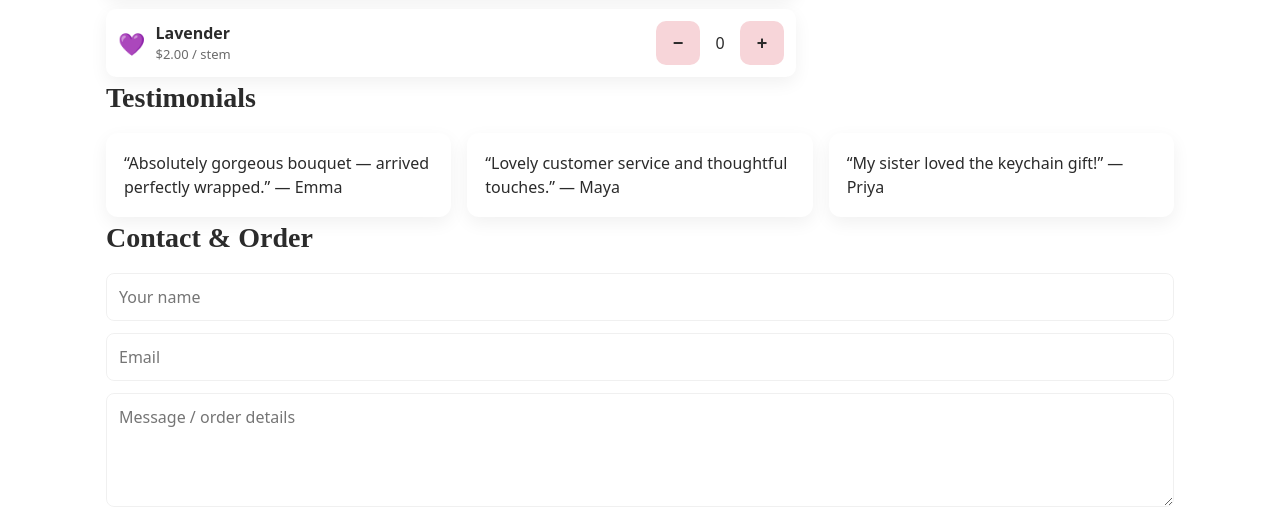
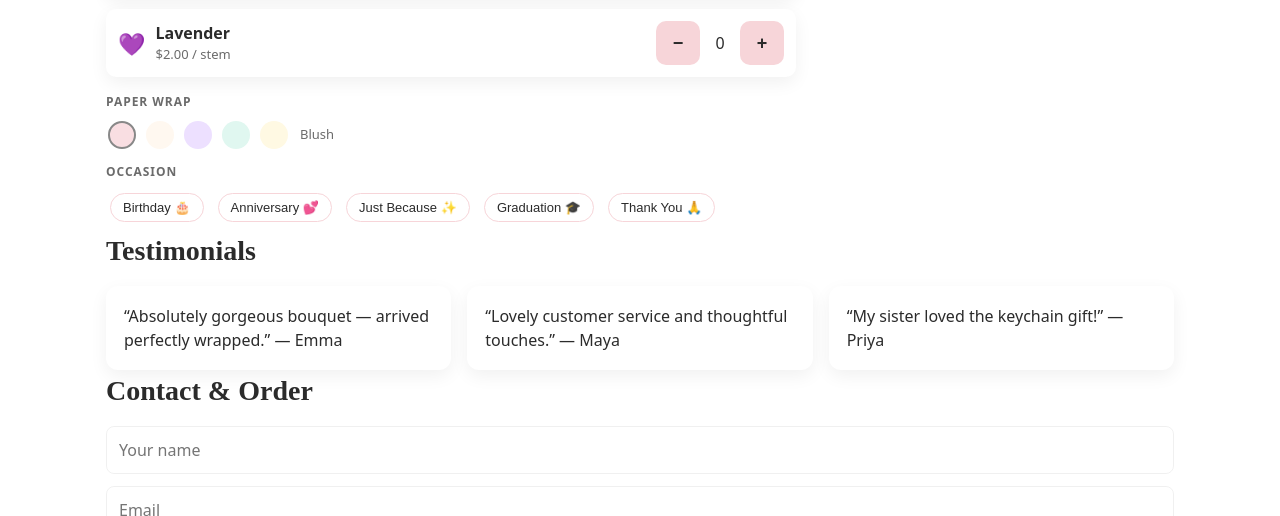
Before and after one commit to adityadas06062004-png/Petals-and-Ribbonss-Website, a plain HTML site: page index.html in a window 1280 px wide. Shown: the part 1480-1996 px from the top of the page. Drawn offline with Linux system fonts and the light colour scheme.

Commit message:
Add wrap picker, occasion selector, WhatsApp number

```diff
--- a/index.html
+++ b/index.html
@@ -99,6 +99,21 @@
         <div>
           <p style="color:var(--muted)">Select flowers to create a custom bouquet. Adjust quantities with + / −. See live preview and price below.</p>
           <div id="flowerList" class="flower-list" aria-live="polite"></div>
+
+          <!-- Wrap colour picker -->
+          <div style="margin:16px 0 8px">
+            <div style="font-size:12px;font-weight:600;letter-spacing:.08em;color:var(--muted);margin-bottom:8px">PAPER WRAP</div>
+            <div style="display:flex;align-items:center;gap:6px;flex-wrap:wrap">
+              <div id="wrapPicker" style="display:flex;gap:6px;flex-wrap:wrap"></div>
+              <span id="wrapLabel" style="font-size:13px;color:var(--muted);margin-left:4px">Blush</span>
+            </div>
+          </div>
+
+          <!-- Occasion picker -->
+          <div style="margin:12px 0 4px">
+            <div style="font-size:12px;font-weight:600;letter-spacing:.08em;color:var(--muted);margin-bottom:8px">OCCASION</div>
+            <div id="occasionPicker" style="display:flex;flex-wrap:wrap;gap:6px"></div>
+          </div>
         </div>
 
         <aside>
@@ -141,7 +156,7 @@
         <textarea name="message" rows="4" placeholder="Message / order details"></textarea>
         <div style="display:flex;gap:8px;align-items:center">
           <button class="btn" type="submit">Send Message</button>
-          <a class="btn secondary" href="https://wa.me/" target="_blank" rel="noopener noreferrer">WhatsApp</a>
+          <a class="btn secondary" href="https://wa.me/918637505579" target="_blank" rel="noopener noreferrer">WhatsApp</a>
           <a class="btn secondary" href="https://www.instagram.com/petals.and.ribbonss?utm_source=ig_web_button_share_sheet&igsh=ZDNlZDc0MzIxNw==" target="_blank" rel="noopener noreferrer">Instagram</a>
         </div>
       </form>
--- a/script.js
+++ b/script.js
@@ -189,8 +189,62 @@
       return svg;
     }
 
-    // Current wrap (can be changed by wrap picker if you add one)
-    let currentWrap = { fill: '#F9DEE2', ribbon: '#D4909E' };
+    // Wrap colour options
+    const wrapOptions = [
+      { name: 'Blush',    fill: '#F9DEE2', ribbon: '#D4909E' },
+      { name: 'Ivory',    fill: '#FFF8F0', ribbon: '#C8A882' },
+      { name: 'Lavender', fill: '#EDE0FF', ribbon: '#9B72CF' },
+      { name: 'Mint',     fill: '#E0F7F0', ribbon: '#5BAF91' },
+      { name: 'Cream',    fill: '#FFF9E3', ribbon: '#C4A84F' },
+    ];
+    let currentWrap = wrapOptions[0];
+    let currentOccasion = '';
+
+    // Render wrap picker
+    function renderWrapPicker(){
+      const picker = document.getElementById('wrapPicker');
+      if(!picker) return;
+      picker.innerHTML = '';
+      wrapOptions.forEach((w, i) => {
+        const swatch = document.createElement('button');
+        swatch.title = w.name;
+        swatch.setAttribute('aria-label', w.name + ' wrap');
+        swatch.style.cssText = `width:28px;height:28px;border-radius:50%;border:2px solid ${i===0?'#888':'transparent'};background:${w.fill};cursor:pointer;margin:2px;transition:border .2s;`;
+        swatch.addEventListener('click', () => {
+          currentWrap = w;
+          picker.querySelectorAll('button').forEach(b => b.style.border = '2px solid transparent');
+          swatch.style.border = '2px solid #888';
+          document.getElementById('wrapLabel').textContent = w.name;
+          updateAll();
+        });
+        picker.appendChild(swatch);
+      });
+    }
+
+    // Render occasion picker
+    function renderOccasionPicker(){
+      const container = document.getElementById('occasionPicker');
+      if(!container) return;
+      const occasions = ['Birthday 🎂','Anniversary 💕','Just Because ✨','Graduation 🎓','Thank You 🙏'];
+      container.innerHTML = '';
+      occasions.forEach(occ => {
+        const btn = document.createElement('button');
+        btn.textContent = occ;
+        btn.style.cssText = 'margin:4px;padding:6px 12px;border-radius:20px;border:1.5px solid var(--accent);background:transparent;color:var(--text);cursor:pointer;font-size:13px;transition:all .2s;';
+        btn.addEventListener('click', () => {
+          currentOccasion = (currentOccasion === occ) ? '' : occ;
+          container.querySelectorAll('button').forEach(b => {
+            b.style.background = 'transparent';
+            b.style.color = 'var(--text)';
+          });
+          if(currentOccasion){
+            btn.style.background = 'var(--accent)';
+            btn.style.color = '#fff';
+          }
+        });
+        container.appendChild(btn);
+      });
+    }
 
     function updateAll(){
       // update qty displays
@@ -235,10 +289,10 @@
       if(totalStems() >= hardLimit){ hardWarning.style.display = 'block'; } else { hardWarning.style.display = 'none'; }
     }
 
-    renderFlowers(); updateAll();
+    renderFlowers(); renderWrapPicker(); renderOccasionPicker(); updateAll();
 
-    // Request via WhatsApp (sanitize inputs)
-    function escapeForText(s){ return String(s).replace(/\n/g,' ').replace(/%/g,'%25').replace(/</g,'').replace(/>/g,''); }
+    function escapeForText(s){ return String(s).replace(/\n/g,'\n').replace(/%/g,'%25').replace(/</g,'').replace(/>/g,''); }
+    const WA_NUMBER = '918637505579';
     requestBtn.addEventListener('click', () => {
       const itemsArr = Object.entries(state).filter(([,c]) => c > 0).map(([id, count]) => {
         const f = flowers.find(x => x.id === id);
@@ -247,9 +301,11 @@
       if(itemsArr.length === 0){ alert('Please add some flowers first.'); return; }
       const items = itemsArr.join('\n');
       const price = calcPrice().toFixed(2);
-      const preMsg = `Hello! I'd like to request a custom bouquet:\n${items}\n\nTotal: $${price}\nName:\nAddress:\nRequested delivery date:`;
+      const occasionLine = currentOccasion ? `\nOccasion: ${currentOccasion}` : '';
+      const wrapLine = `\nWrap colour: ${currentWrap.name}`;
+      const preMsg = `Hello! I'd like to request a custom bouquet:\n${items}${occasionLine}${wrapLine}\n\nEstimated Total: $${price}\n\nMy Name:\nAddress:\nRequested delivery date:`;
       const text = encodeURIComponent(escapeForText(preMsg));
-      const wa = `https://wa.me/?text=${text}`;
+      const wa = `https://wa.me/${WA_NUMBER}?text=${text}`;
       window.open(wa, '_blank', 'noopener');
     });
 
```
